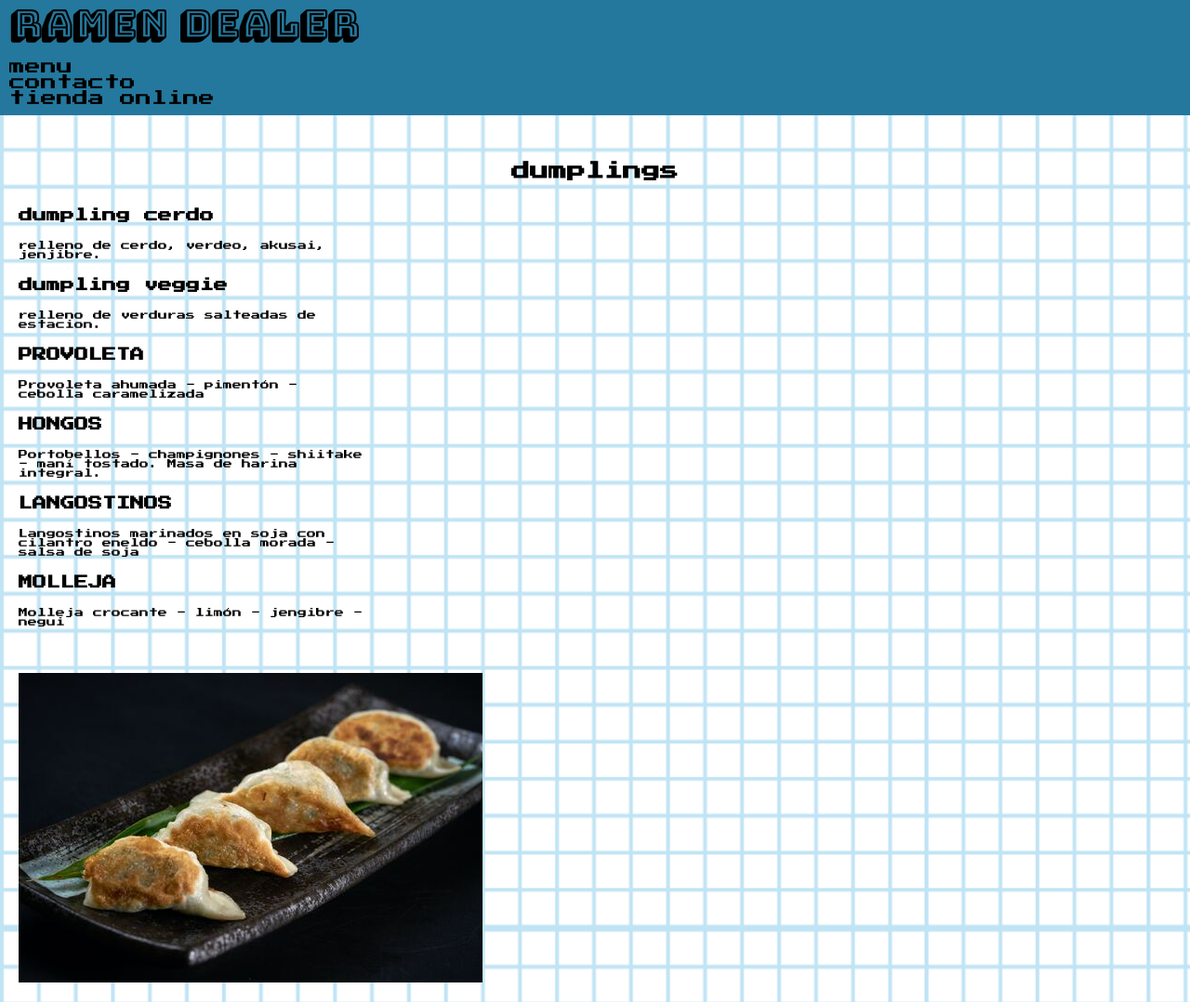
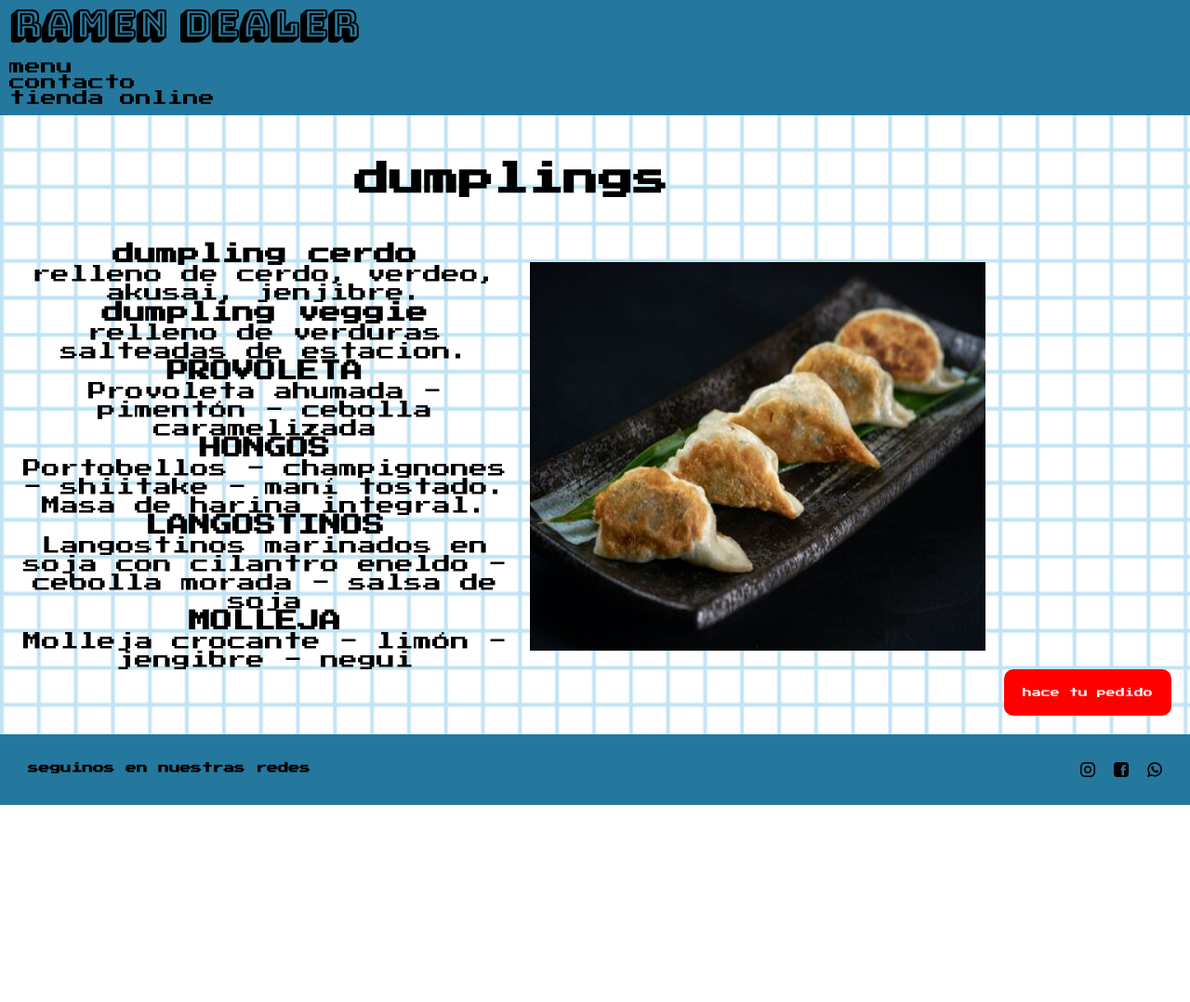
Before and after one commit to Leandro-Palacios/ramen-dealer, a plain HTML site: page pages/dumplinhs.html in a window 1280 px wide. Shown: the top 1078 px of the page at 93% size. After the commit the page ends 866 px from the top, so only its background shows below. Drawn offline with Linux system fonts and the light colour scheme.

Commit message:
cambios en css

```diff
--- a/css/style.css
+++ b/css/style.css
@@ -188,59 +188,9 @@ width: 50%;}
 
 }
 
-.menuSeleccion {
-    display: flex;
-    flex-direction: column;
-    align-items: center;
-    text-align: center;
-  }
-
-  .menuSeleccion a {
-    text-decoration: none;
-    font-family: 'Press Start 2P', cursive;
-    color: black;
-    padding-bottom: 2rem;
-  }
-
-  .menuSeleccion h2 {
-    font-family: 'Press Start 2P', cursive;
-    padding: 1rem;
-  }
-
-  .menuSeleccion img {
-    padding: 2rem;
-    object-fit: cover;
-    width: 100%;
-    height: 100%;
-  }
-
-.menuSeleccion div { background-color: #24789D;}
-
-.menuSeleccion div h2 {font-family: 'Press Start 2P', cursive;
-padding: 2rem;
-}
-
-.menuSeleccion div img { padding: 2rem;}
-
 .menuNavegador { background-color: #24789D;
     padding-bottom: 1rem;
 }
-
-.estiloMenu {font-family: 'Press Start 2P', cursive;
-padding: 2rem;}
-.estiloMenu h2 { padding-bottom: 2rem;
-    font-size: 2rem;}
-
-.estiloMenu h3 {padding-bottom: 1rem;
-    padding-top: 1rem;
-    font-size: 1.5rem;}
-
-.estiloMenu p { width: 30%;
-padding-top: 1rem;
-padding-bottom: 1rem;}
-
-.menuImagen { width: 50%;
-padding: 2rem;}
 
 .promociones {
     font-family: 'Press Start 2P', cursive;
@@ -336,7 +286,8 @@ padding: 2rem;}
     justify-content: center;
     text-align: center;}
 
-.p1Andreas {grid-area: p1;
+.p1Andreas {
+    grid-area: p1;
     font-size: 1.5rem;
     padding: 1rem;
     margin-left: 10rem;
@@ -393,3 +344,68 @@ display: flex;
 flex-direction: row;
 justify-content: space-between;
 align-items: center;}
+
+/* estilos ramen dumplings baos */
+
+.estiloMenu {
+    font-family: 'Press Start 2P', cursive;
+    padding: 2rem;
+    display: grid;
+    grid-template-columns: 1fr 1fr;
+    grid-template-rows: auto auto auto;
+    grid-template-areas:
+    "menuSeleccion menuSeleccion"
+    "menuParrafos menuImagen"
+    "haceTuPedido1 haceTuPedido1"; }
+
+.menuImagen {
+    display: flex;
+    width: 100%;
+    padding: 2rem;
+    grid-area: menuImagen;
+    justify-content: center;
+    align-content: center;
+}
+
+.menuImagen img {
+    width: 100%;
+    display: flex;
+    justify-content: center;
+    align-content: center;
+}
+
+.menuSeleccion {
+    display: flex;
+    flex-direction: column;
+    align-items: center;
+    text-align: center;
+    grid-area: menuSeleccion;
+    font-size: 25px;
+    margin-bottom: 5rem;
+}
+
+.menuParrafos {
+    grid-area: menuParrafos;
+    font-family: 'Press Start 2P', cursive;
+    text-align: center;
+    font-size: 20px;
+  }
+
+.haceTuPedido1 {
+    grid-area: haceTuPedido;
+    display: flex;
+    justify-self: center;
+  align-self: center;
+  }
+
+  .haceTuPedido1 a {
+    border: none;
+    border-radius: 10px;
+    color: white;
+    background-color: red;
+    padding: 10px 20px;
+    text-align: center;
+    justify-self: center;
+    align-self: center;
+    padding: 2rem;
+  }
--- a/pages/dumplinhs.html
+++ b/pages/dumplinhs.html
@@ -24,10 +24,10 @@
         </header>
         <main>
             <section class="estiloMenu">
-                <div>
-                    <h2 class="menuSeleccion">dumplings</h2>
+                <div class="menuSeleccion">
+                    <h2>dumplings</h2>
                 </div>
-                <div>
+                <div class="menuParrafos">
                     <h3>dumpling cerdo</h3>
                     <p>relleno de cerdo, verdeo, akusai, jenjibre.</p>
 
@@ -46,12 +46,10 @@
                     <h3>MOLLEJA</h3>
                     <p>Molleja crocante - limón - jengibre - negui</p>
                 </div>
-            </section>
-            <section>
                 <div class="menuImagen">
                     <img src="../assets/imagenes/dumplingImagen.jpg" alt="dumpling">
                 </div>
-                <div class="haceTuPedido">
+                <div class="haceTuPedido1">
                     <a href="https://www.monline.com.ar/Kiyomi" target="_blank">hace tu pedido</a>
                 </div>
             </section>
```
Also changed, not shown: pages/baos.html (+3 -5 lines), pages/ramen.html (+13 -9 lines).
